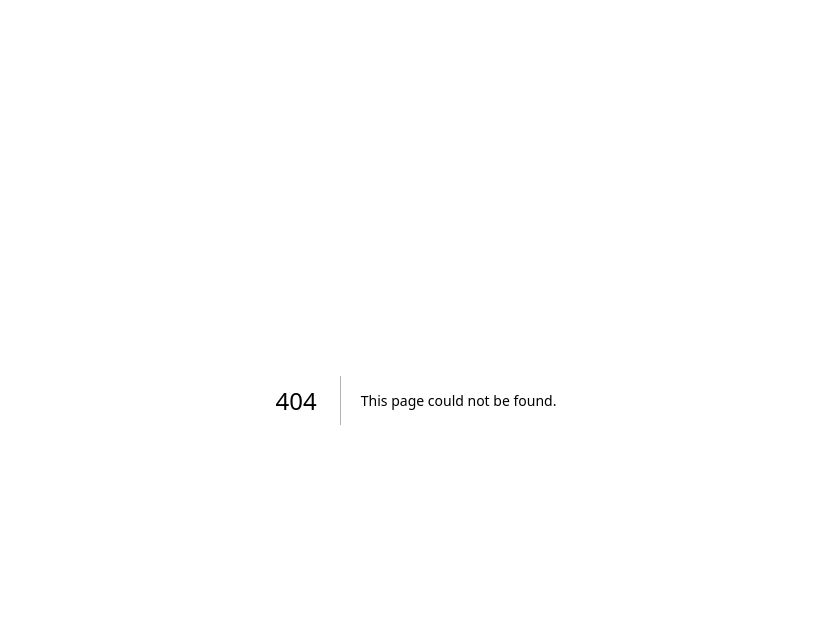
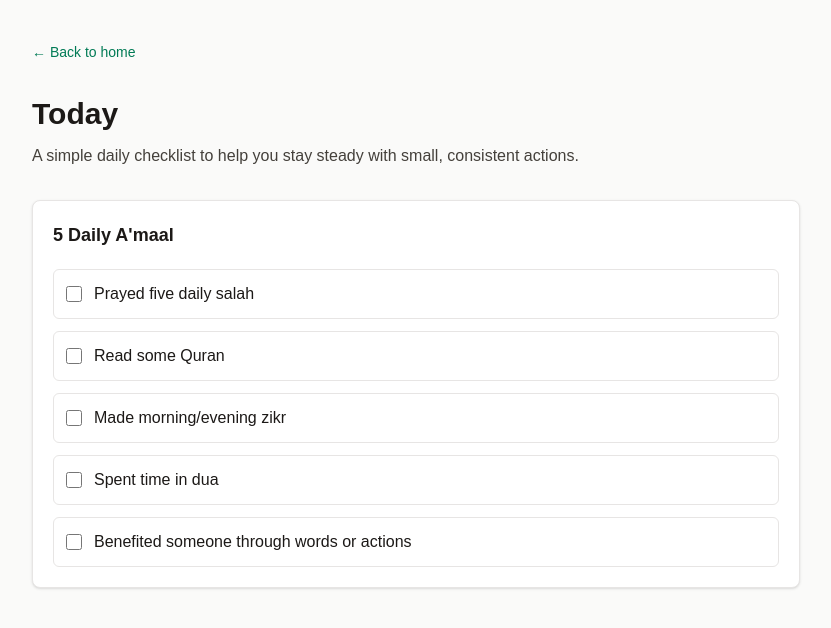
Before and after one commit to Hamzi-06/Saathi, a Next.js app: page /today in a window 1280 px wide. Before the commit this address had no page. Shown: the top 628 px of the page, without its empty margins (224-1055 px from the left). Built offline with nearby package versions, Linux system fonts and the light colour scheme.

Commit message:
Add Today checklist page

```diff
--- a/app/page.tsx
+++ b/app/page.tsx
@@ -6,9 +6,7 @@ export default function Home() {
           Daily Muslim Companion
         </p>
 
-        <h1 className="text-4xl font-bold sm:text-6xl">
-          Saathi
-        </h1>
+        <h1 className="text-4xl font-bold sm:text-6xl">Saathi</h1>
 
         <p className="mt-6 max-w-2xl text-lg leading-8 text-stone-700">
           A simple daily companion for prayer, a&apos;maal, learning, notes,
@@ -16,12 +14,15 @@ export default function Home() {
         </p>
 
         <div className="mt-10 grid gap-4 sm:grid-cols-3">
-          <div className="rounded-lg border border-stone-200 bg-white p-5 shadow-sm">
+          <a
+            href="/today"
+            className="rounded-lg border border-stone-200 bg-white p-5 shadow-sm transition hover:border-emerald-300 hover:shadow-md"
+          >
             <h2 className="font-semibold">Today</h2>
             <p className="mt-2 text-sm text-stone-600">
               Track your daily a&apos;maal and reminders.
             </p>
-          </div>
+          </a>
 
           <div className="rounded-lg border border-stone-200 bg-white p-5 shadow-sm">
             <h2 className="font-semibold">Learn</h2>
--- /dev/null
+++ b/app/today/page.tsx
@@ -0,0 +1,42 @@
+const dailyAmaal = [
+  "Prayed five daily salah",
+  "Read some Quran",
+  "Made morning/evening zikr",
+  "Spent time in dua",
+  "Benefited someone through words or actions",
+];
+
+export default function TodayPage() {
+  return (
+    <main className="min-h-screen bg-stone-50 px-6 py-10 text-stone-900">
+      <section className="mx-auto max-w-3xl">
+        <a href="/" className="text-sm font-medium text-emerald-700">
+          ← Back to home
+        </a>
+
+        <h1 className="mt-8 text-3xl font-bold">Today</h1>
+
+        <p className="mt-3 text-stone-700">
+          A simple daily checklist to help you stay steady with small,
+          consistent actions.
+        </p>
+
+        <div className="mt-8 rounded-lg border border-stone-200 bg-white p-5 shadow-sm">
+          <h2 className="text-lg font-semibold">5 Daily A&apos;maal</h2>
+
+          <div className="mt-5 space-y-3">
+            {dailyAmaal.map((item) => (
+              <label
+                key={item}
+                className="flex items-center gap-3 rounded-md border border-stone-200 p-3"
+              >
+                <input type="checkbox" className="h-4 w-4 accent-emerald-700" />
+                <span>{item}</span>
+              </label>
+            ))}
+          </div>
+        </div>
+      </section>
+    </main>
+  );
+}
```
